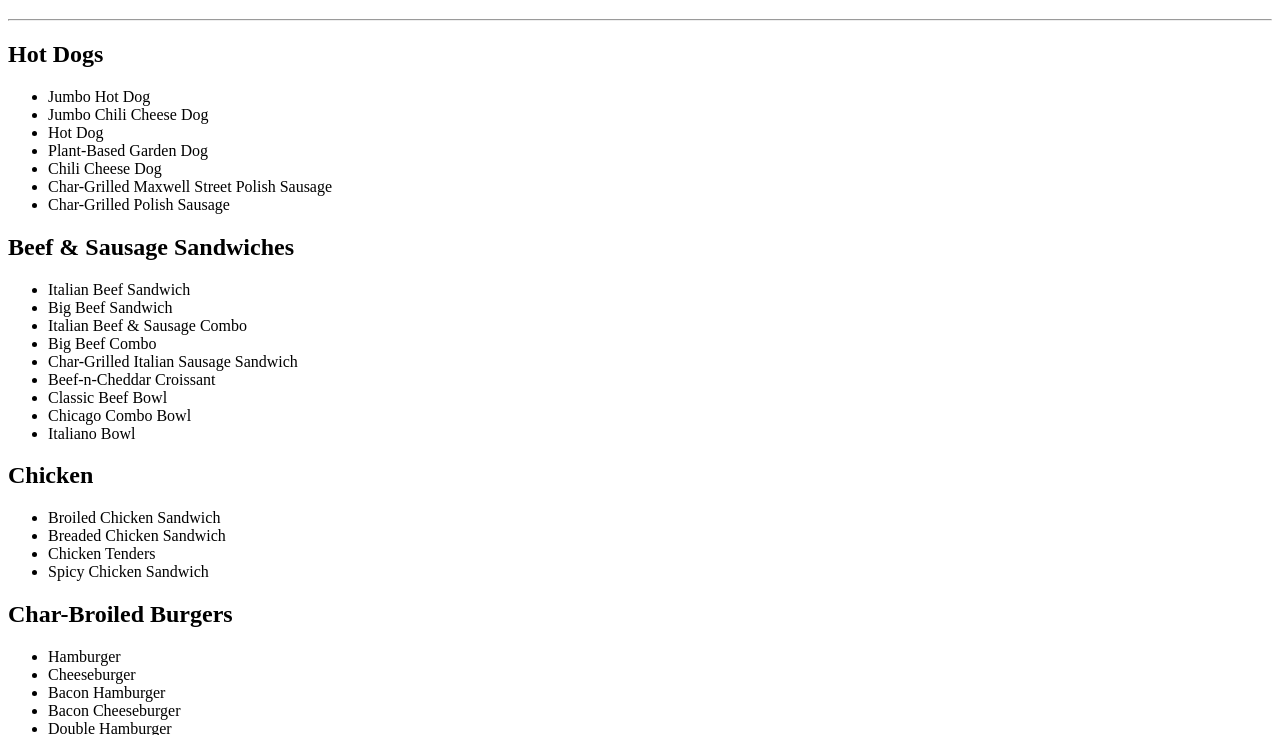
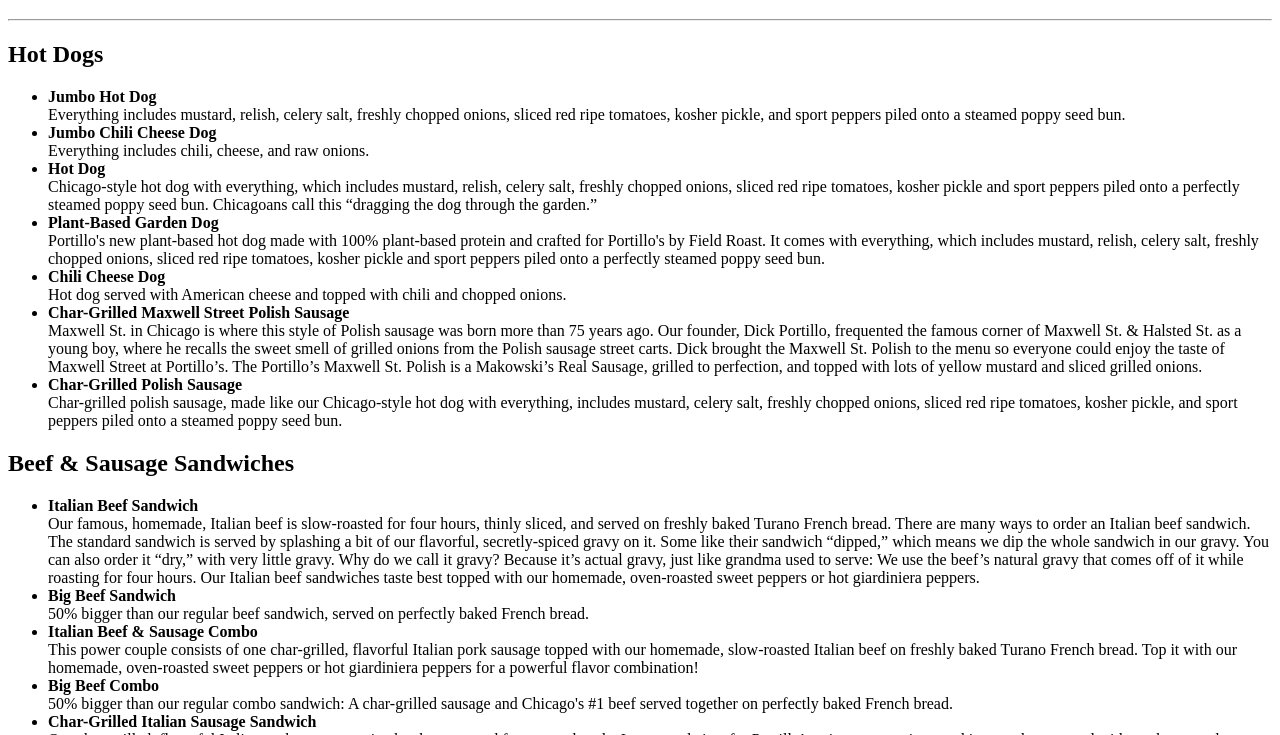
Before and after one commit to Ann-MC/web1template, a plain HTML site: page menu.html in a window 1280 px wide. Shown: the part 61-796 px from the top of the page. Drawn offline with Linux system fonts and the light colour scheme.

Commit message:
added description

```diff
--- a/menu.html
+++ b/menu.html
@@ -12,26 +12,26 @@
 
     <h2>Hot Dogs</h2>
     <ul>
-        <li>Jumbo Hot Dog</li>
-        <li>Jumbo Chili Cheese Dog</li>
-        <li>Hot Dog</li>
-        <li>Plant-Based Garden Dog</li>
-        <li>Chili Cheese Dog</li>
-        <li>Char-Grilled Maxwell Street Polish Sausage</li>
-        <li>Char-Grilled Polish Sausage</li>
+        <li><strong>Jumbo Hot Dog</strong> <br>Everything includes mustard, relish, celery salt, freshly chopped onions, sliced red ripe tomatoes, kosher pickle, and sport peppers piled onto a steamed poppy seed bun.</li>
+        <li><strong>Jumbo Chili Cheese Dog</strong><br>Everything includes chili, cheese, and raw onions.</li>
+        <li><strong>Hot Dog</strong><br>Chicago-style hot dog with everything, which includes mustard, relish, celery salt, freshly chopped onions, sliced red ripe tomatoes, kosher pickle and sport peppers piled onto a perfectly steamed poppy seed bun. Chicagoans call this “dragging the dog through the garden.”</li>
+        <li><strong>Plant-Based Garden Dog</strong><br>Portillo's new plant-based hot dog made with 100% plant-based protein and crafted for Portillo's by Field Roast. It comes with everything, which includes mustard, relish, celery salt, freshly chopped onions, sliced red ripe tomatoes, kosher pickle and sport peppers piled onto a perfectly steamed poppy seed bun.</li>
+        <li><strong>Chili Cheese Dog</strong><br>Hot dog served with American cheese and topped with chili and chopped onions.</li>
+        <li><strong>Char-Grilled Maxwell Street Polish Sausage</strong><br>Maxwell St. in Chicago is where this style of Polish sausage was born more than 75 years ago. Our founder, Dick Portillo, frequented the famous corner of Maxwell St. & Halsted St. as a young boy, where he recalls the sweet smell of grilled onions from the Polish sausage street carts. Dick brought the Maxwell St. Polish to the menu so everyone could enjoy the taste of Maxwell Street at Portillo’s. The Portillo’s Maxwell St. Polish is a Makowski’s Real Sausage, grilled to perfection, and topped with lots of yellow mustard and sliced grilled onions.</li>
+        <li><strong>Char-Grilled Polish Sausage</strong><br>Char-grilled polish sausage, made like our Chicago-style hot dog with everything, includes mustard, celery salt, freshly chopped onions, sliced red ripe tomatoes, kosher pickle, and sport peppers piled onto a steamed poppy seed bun.</li>
     </ul>
 
     <h2>Beef & Sausage Sandwiches</h2>
     <ul>
-        <li>Italian Beef Sandwich</li>
-        <li>Big Beef Sandwich</li>
-        <li>Italian Beef & Sausage Combo</li>
-        <li>Big Beef Combo</li>
-        <li>Char-Grilled Italian Sausage Sandwich</li>
-        <li>Beef-n-Cheddar Croissant</li>
-        <li>Classic Beef Bowl</li>
-        <li>Chicago Combo Bowl</li>
-        <li>Italiano Bowl</li>
+        <li><strong>Italian Beef Sandwich</strong><br>Our famous, homemade, Italian beef is slow-roasted for four hours, thinly sliced, and served on freshly baked Turano French bread. There are many ways to order an Italian beef sandwich. The standard sandwich is served by splashing a bit of our flavorful, secretly-spiced gravy on it. Some like their sandwich “dipped,” which means we dip the whole sandwich in our gravy. You can also order it “dry,” with very little gravy. Why do we call it gravy? Because it’s actual gravy, just like grandma used to serve: We use the beef’s natural gravy that comes off of it while roasting for four hours. Our Italian beef sandwiches taste best topped with our homemade, oven-roasted sweet peppers or hot giardiniera peppers.</li>
+        <li><strong>Big Beef Sandwich</strong><br>50% bigger than our regular beef sandwich, served on perfectly baked French bread.</li>
+        <li><strong>Italian Beef & Sausage Combo</strong><br>This power couple consists of one char-grilled, flavorful Italian pork sausage topped with our homemade, slow-roasted Italian beef on freshly baked Turano French bread. Top it with our homemade, oven-roasted sweet peppers or hot giardiniera peppers for a powerful flavor combination!</li>
+        <li><strong>Big Beef Combo</strong><br>50% bigger than our regular combo sandwich: A char-grilled sausage and Chicago's #1 beef served together on perfectly baked French bread.</li>
+        <li><strong>Char-Grilled Italian Sausage Sandwich</strong><br>Our char-grilled, flavorful Italian pork sausage recipe has been around for over a decade. It was made just for Portillo’s using secret spices, and it tastes best topped with our homemade, oven-roasted sweet peppers or hot giardiniera peppers. Served on freshly baked Turano French bread.</li>
+        <li><strong>Beef-n-Cheddar Croissant</strong><br>A combination of our famous Italian beef layered with cheddar cheese and served on a toasted croissant.</li>
+        <li><strong>Classic Beef Bowl</strong><br>Italian Beef in a bowl with options to top with Mozzarella or Cheddar cheese and your choice of sweet or hot peppers. Cheese and peppers are an additional charge.</li>
+        <li><strong>Chicago Combo Bowl</strong><br>Italian Beef & Italian Sausage with options to top with Mozzarella or Cheddar cheese and your choice of sweet or hot peppers. Cheese and peppers are an additional charge.</li>
+        <li><strong>Italiano Bowl</strong><br>Italian Beef topped with options to top with Mozzarella or Cheddar cheese and your choice of sweet or hot peppers, served alongside a Meatball topped with Marinara and Parmesan Cheese. Cheese and peppers are an additional charge.</li>
     </ul>
 
     <h2>Chicken</h2>
```
